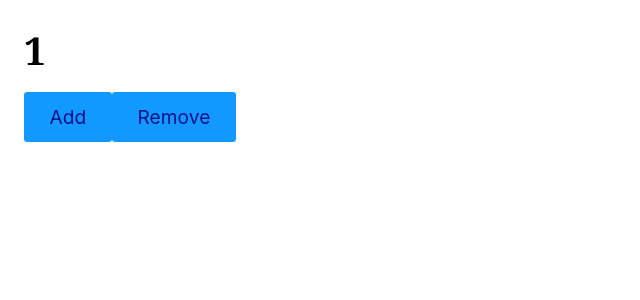
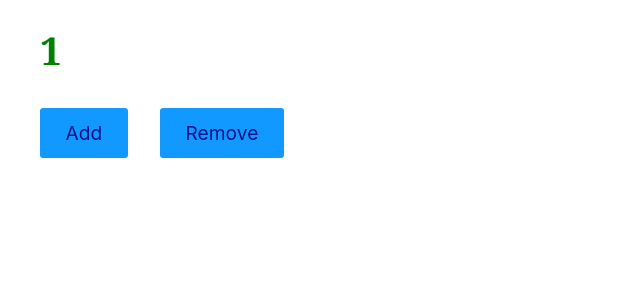
Before and after one commit to ederpagliotto/aulas, a React (Create React App) app: page / in a window 1280 px wide. Shown: the top 300 px of the page, without its empty margins (0-640 px from the left). Built offline with nearby package versions, Linux system fonts and the light colour scheme.

Commit message:
buttons margin fixed

```diff
--- a/src/Counter.js
+++ b/src/Counter.js
@@ -13,9 +13,13 @@ const Counter = () => {
 
   return (
     <div>
-      <h1>{counter}</h1>
-      <button onClick={handleClick}>Add</button>
-      <button onClick={handleClick}>Remove</button>
+      <h1 style={{ margin: '1rem', color: 'green' }}>{counter}</h1>
+      <button onClick={handleClick} style={{ margin: '1rem' }}>
+        Add
+      </button>
+      <button onClick={handleClick} style={{ margin: '1rem' }}>
+        Remove
+      </button>
     </div>
   );
 };
```
